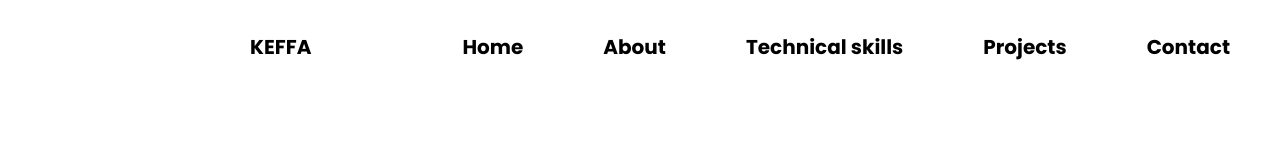
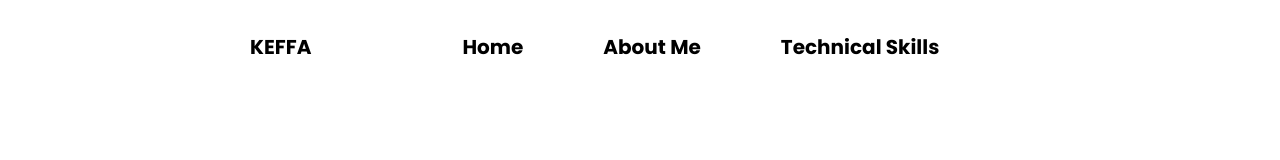
Before and after one commit to efpha/My-portfolio-site, a React (Create React App) app: page / in a window 1280 px wide. Shown: the top 160 px of the page. Built offline with nearby package versions, Linux system fonts and the light colour scheme.

Commit message:
Navbar fixed to shift page

```diff
--- a/package.json
+++ b/package.json
@@ -13,8 +13,9 @@
     "bootstrap": "^5.3.3",
     "react": "^18.3.1",
     "react-dom": "^18.3.1",
-    "react-router-dom": "^7.0.2",
+    "react-router-dom": "^7.1.1",
     "react-scripts": "5.0.1",
+    "react-scroll": "^1.9.0",
     "web-vitals": "^2.1.4"
   },
   "scripts": {
--- a/src/App.js
+++ b/src/App.js
@@ -1,5 +1,6 @@
+import React from "react";
 import './App.css';
-import './mobile.css'
+import './mobile.css';
 import Navbar from './Components/Navbar';
 import Home from './Components/Home';
 import Aboutme from './Components/Aboutme';
@@ -9,9 +10,15 @@ function App() {
   return (
     <div>
       <Navbar />
-      <Home />
-      <Experience />
-      <Aboutme />
+      <div id="home">
+        <Home />
+      </div>
+      <div id="aboutme">
+        <Aboutme />
+      </div>
+      <div id="experience">
+        <Experience />
+      </div>
     </div>
   );
 }
--- a/src/Components/Experience.js
+++ b/src/Components/Experience.js
@@ -4,7 +4,7 @@ import { faCertificate } from "@fortawesome/free-solid-svg-icons";
 
 function Experience(){
 return(
-    <div className="experience-container">
+    <div className="experience-container" id="Experience">
       <div className="experience-title">
         <h4>Explore my</h4>
         <h2>Skills</h2>
--- a/src/Components/Navbar.js
+++ b/src/Components/Navbar.js
@@ -1,29 +1,66 @@
 import React, { useState } from "react";
-// import { Link } from 'react-router-dom'
 import { FontAwesomeIcon } from "@fortawesome/react-fontawesome";
 import { faBars } from "@fortawesome/free-solid-svg-icons";
+import { Link as ScrollLink } from "react-scroll";
 
-function Navbar(){
+function Navbar() {
   const [menuOpen, setMenuOpen] = useState(false);
 
   const toggleMenu = () => {
     setMenuOpen(!menuOpen);
   };
 
-    return(
+  return (
     <div className="navbar navbar-expand-lg">
       <div className="logo">
-                <a href='#' className="logo-content">KEFFA</a>
+        <ScrollLink
+          to="home"
+          smooth={true}
+          duration={0}
+          className="logo-content"
+          onClick={toggleMenu}
+        >
+          KEFFA
+        </ScrollLink>
       </div>
       <FontAwesomeIcon className="menu-icon" onClick={toggleMenu} icon={faBars} />
       <ul className={`nav-links ${menuOpen ? "active" : ""}`}>
-                <li><a href='#' className="links-content">Home</a></li>
-                <li><a href='#' className="links-content">About</a></li>
-                <li><a href='#' className="links-content">Technical skills</a></li>
-                <li><a href='#' className="links-content">Projects</a></li>
-                <li><a href='#' className="links-content">Contact</a></li>
+        <li>
+          <ScrollLink
+            to="home"
+            smooth={true}
+            duration={0}
+            className="links-content"
+            onClick={toggleMenu}
+          >
+            Home
+          </ScrollLink>
+        </li>
+        <li>
+          <ScrollLink
+            to="aboutme"
+            smooth={true}
+            duration={0}
+            className="links-content"
+            onClick={toggleMenu}
+          >
+            About Me
+          </ScrollLink>
+        </li>
+        <li>
+          <ScrollLink
+            to="experience"
+            smooth={true}
+            duration={0}
+            className="links-content"
+            onClick={toggleMenu}
+          >
+            Technical Skills
+          </ScrollLink>
+        </li>
       </ul>
     </div>
-    )
+  );
 }
+
 export default Navbar;
```
Also changed, not shown: 1 other file (tests, documents, lock files or other folders). Lines whose indentation alone changed are shown as unchanged.
